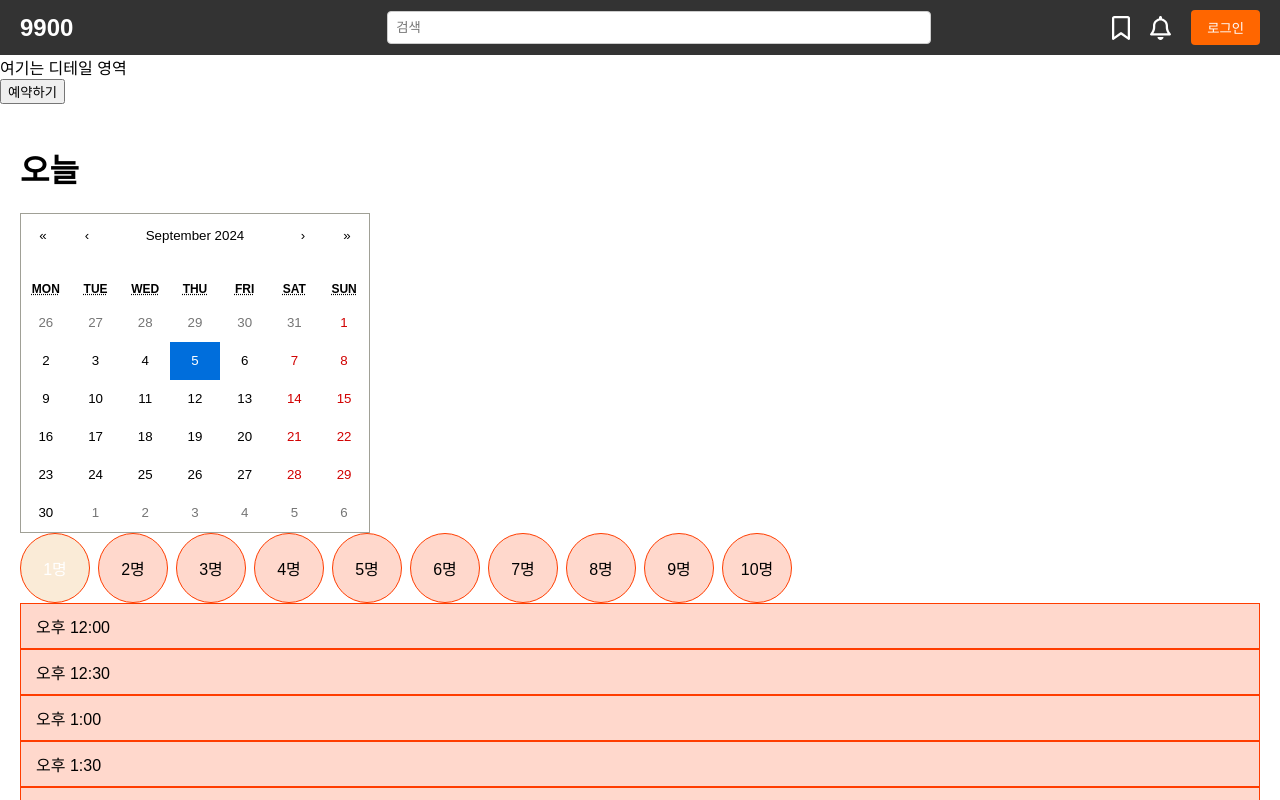
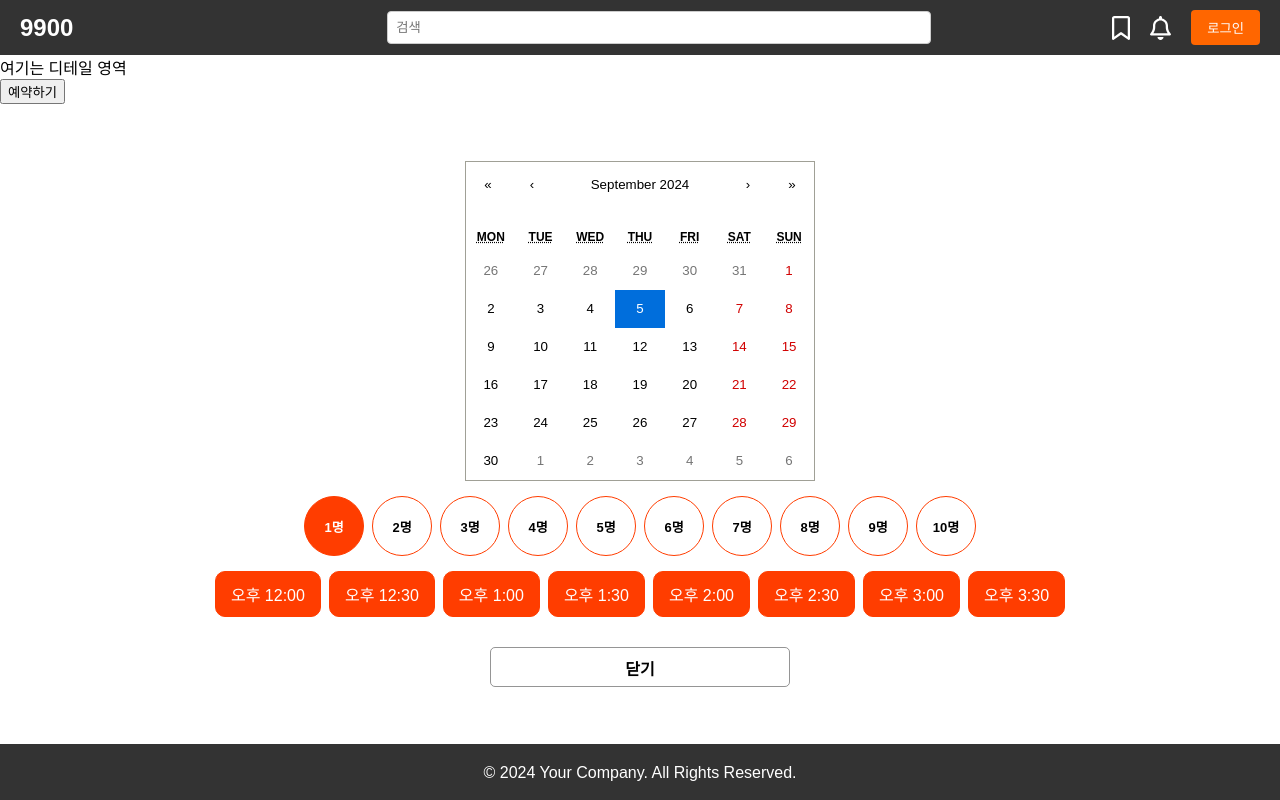
Before and after one commit to wonhee1106/dnz_react, a React (Create React App) app: page /storeDetail in a window 1280 px wide. Both pictures are taken after a click on the button "예약하기". Shown: the top 800 px of the page. Built offline with nearby package versions, Linux system fonts and the light colour scheme; no server answers.

Commit message:
예약 스타일 작업
예약 스타일 작업

```diff
--- a/src/components/pages/Login/StoreDetail/ReserveButton/ReserveModal/ReserveModal.jsx
+++ b/src/components/pages/Login/StoreDetail/ReserveButton/ReserveModal/ReserveModal.jsx
@@ -31,7 +31,6 @@ function ReserveModal() {
 
     return (
         <div className={styles.reserveModalContainer}>
-            <h1>오늘</h1>
             <Calendar onChange={handleDateChange} value={reserveDate} />
             <div className={styles.guestButtons}>
                 {[1, 2, 3, 4, 5, 6, 7, 8, 9, 10].map(guests => (
@@ -46,7 +45,7 @@ function ReserveModal() {
                     </div>
                 ))}
             </div>
-            <div className={styles.reserveTimeButtons}>
+            <div className={styles.timeButtons}>
                 {[
                     '오후 12:00',
                     '오후 12:30',
@@ -68,7 +67,9 @@ function ReserveModal() {
                     </div>
                 ))}
             </div>
-            <button onClick={closeModal}>닫기</button>
+            <div className={styles.closeButton} onClick={closeModal}>
+                닫기
+            </div>
         </div>
     )
 }
--- a/src/components/pages/Login/StoreDetail/ReserveButton/ReserveModal/ReserveModal.module.css
+++ b/src/components/pages/Login/StoreDetail/ReserveButton/ReserveModal/ReserveModal.module.css
@@ -1,33 +1,53 @@
+* {
+    box-sizing: border-box;
+}
+
+
 .reserveModalContainer {
     padding: 20px;
+    display: flex;
+    flex-direction: column;
+    align-items: center;
+    justify-content: center;
+    height: 80vh;
 }
 
 .guestButtons,
 .timeButtons {
     display: flex;
+    justify-content: center;
     flex-wrap: wrap;
     gap: 8px;
+    margin-top: 15px;
 }
 
 .guestButton,
 .timeButton {
     padding: 10px 15px;
     border: 1px solid #ff3d00;
-    background-color: #FFD8CC;
+    background-color: #ffff;
     cursor: pointer;
 }
 
 .guestButton {
-    width: 70px;
-    height: 70px;
+    width: 60px;
+    height: 60px;
     border-radius: 50%;
     text-align: center;
-    padding-top: 22px;
+    padding-top: 20px;
+    font-size: 13px;
+    font-weight: bold;
+}
+
+.timeButton {
+    border-radius: 10px;
+    color: #ffff;
+    background-color: #ff3d00;
 }
 
 .guestButton.active,
 .timeButton.active {
-    background-color: antiquewhite;
+    background-color: #ff3d00;
     color: white;
 }
 
@@ -35,3 +55,15 @@
 .timeButton:hover {
     background-color: antiquewhite;
 }
+
+.closeButton {
+    border: 1px solid #666666b0;
+    border-radius: 5px;
+    text-align: center;
+    margin-top: 30px;
+    width: 300px;
+    height: 40px;
+    padding: 8px;
+    cursor: pointer;
+    font-weight: bold;
+}
```
